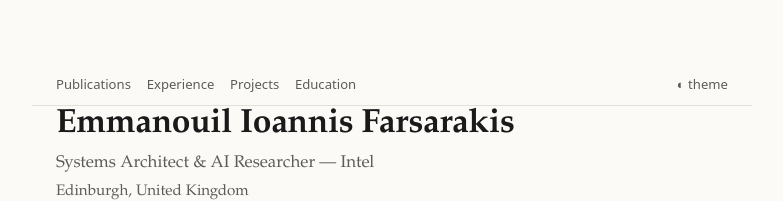
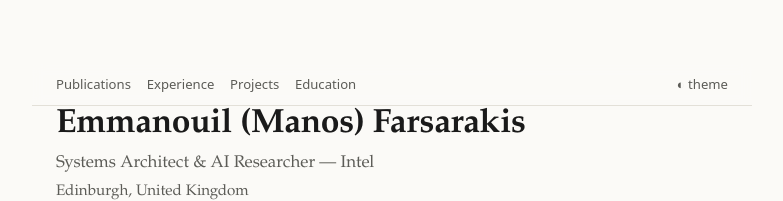
Before and after one commit to efarsarakis/farsarakis-cv, a plain HTML site: page index.html in a window 1280 px wide. Shown: the top 201 px of the page, without its empty margins (248-1031 px from the left). Drawn offline with Linux system fonts and the light colour scheme.

Commit message:
Update index.html - Adding Manos to main heading

```diff
--- a/index.html
+++ b/index.html
@@ -107,7 +107,7 @@
   </nav>
 
   <header>
-    <h1>Emmanouil Ioannis Farsarakis</h1>
+    <h1>Emmanouil (Manos) Farsarakis</h1>
     <div class="role">Systems Architect &amp; AI Researcher —&nbsp;Intel</div>
     <div class="loc">Edinburgh, United Kingdom</div>
     <div class="loc">Eligible to work in the US, UK &amp;&nbsp;EU</div>
```
